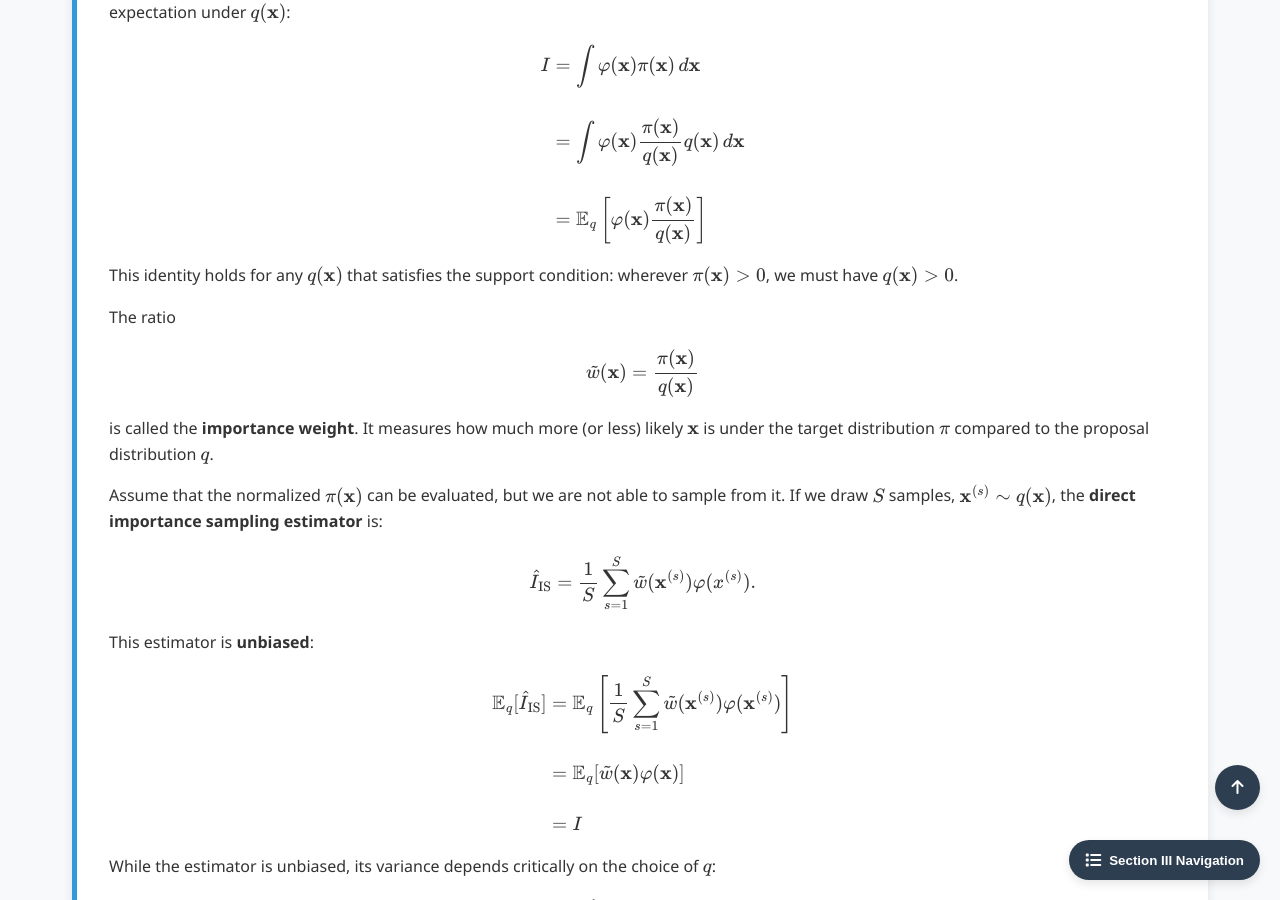
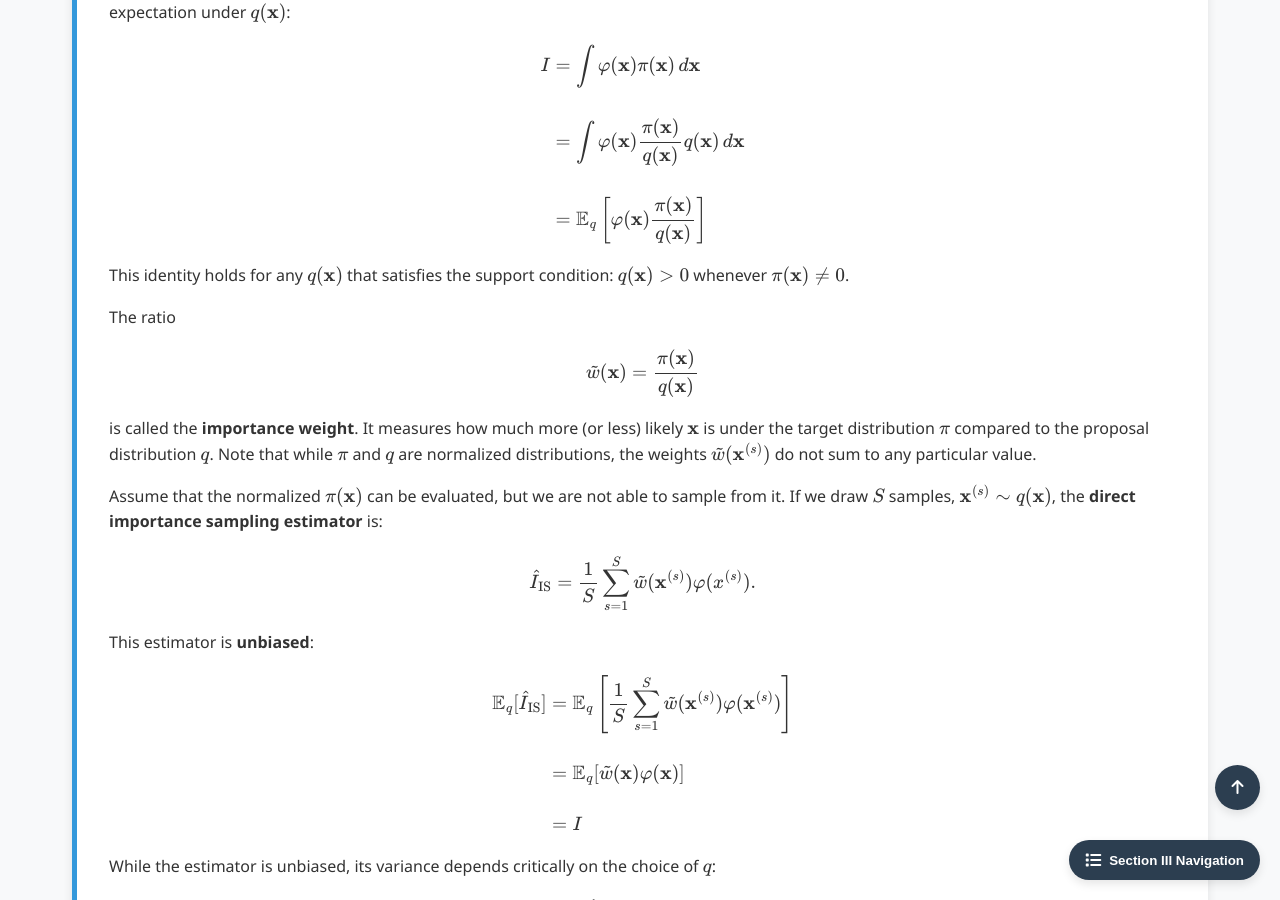
Before and after one commit to Yusukey01/yusukey01.github.io, a Jekyll site: the page built from Mathematics/Probability/importance_sampling.html, in a window 1280 px wide and 900 px high, scrolled down 2275 px. Built offline with Jekyll 4.4.1, drawn with Linux system fonts in a browser that asks for light colours.

Commit message:
making Importance sampling, direct

```diff
--- a/Mathematics/Probability/importance_sampling.html
+++ b/Mathematics/Probability/importance_sampling.html
@@ -241,16 +241,16 @@ uses_python: false
                 </p>
                 <p>
                     This identity holds for any \(q(\mathbf{x})\) that satisfies the support condition:
-                    wherever \(\pi(\mathbf{x}) > 0\), we must have \(q(\mathbf{x}) > 0\).
+                    \(q(\mathbf{x}) > 0\) whenever \(\pi(\mathbf{x}) \neq 0\).
                 </p>
-
                 <p>
                     The ratio
                     \[
                     \tilde{w}(\mathbf{x}) = \frac{\pi(\mathbf{x})}{q(\mathbf{x})}
                     \]
                     is called the <strong>importance weight</strong>. It measures how much more (or less) likely \(\mathbf{x}\) is under the target
-                    distribution \(\pi\) compared to the proposal distribution \(q\).
+                    distribution \(\pi\) compared to the proposal distribution \(q\). Note that while \(\pi\) and \(q\) are normalized
+                    distributions, the weights \(\tilde{w}(\mathbf{x}^{(s)})\) do not sum to any particular value.
                 </p>
                 <p>
                     Assume that the normalized \(\pi (\mathbf{x})\) can be evaluated, but we are not able to sample from it.
```
